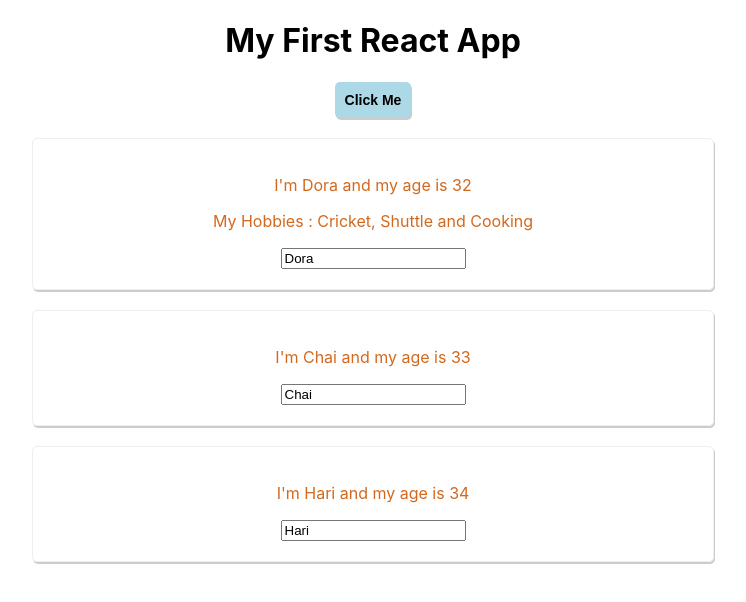
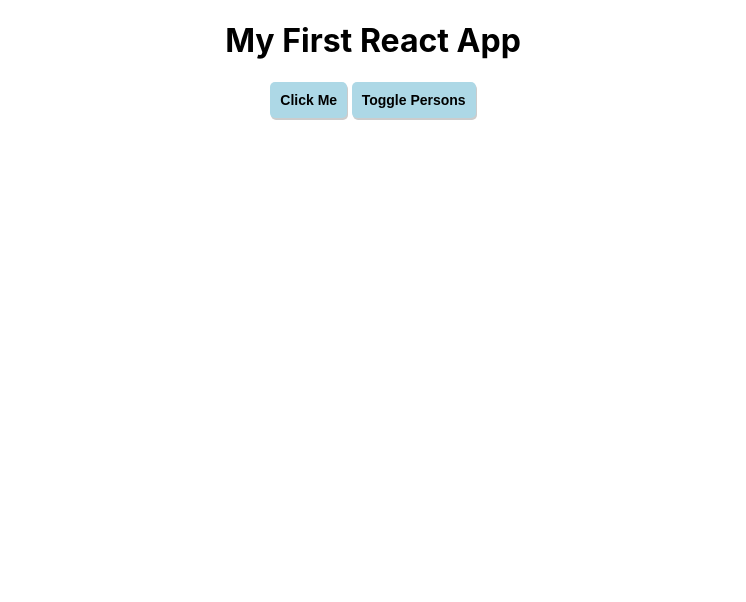
Before and after one commit to Dorababu/react-tutorial, a React (Create React App) app: page / in a window 1280 px wide. Shown: the top 602 px of the page, without its empty margins (267-1013 px from the left). Built offline with nearby package versions, Linux system fonts and the light colour scheme.

Commit message:
Displaying content conditionally

```diff
--- a/src/App.js
+++ b/src/App.js
@@ -4,20 +4,21 @@ import Person from './Person/Person'
 
 class App extends Component { // state-full component
   state = {
-    persons : [
-      {name: 'Dora', age: '32'},
-      {name: 'Chai', age: '33'},
-      {name: 'Hari', age: '34'}
-    ]
+    persons: [
+      { name: 'Dora', age: '32' },
+      { name: 'Chai', age: '33' },
+      { name: 'Hari', age: '34' }
+    ],
+    showPersons: false
   }
 
   changeStateHandler = (newName) => {
     console.log('I am clicked');
     this.setState({
-      persons : [
-        {name: newName, age: '32'},
-        {name: 'Chai', age: '33'},
-        {name: 'Hari', age: '33'}
+      persons: [
+        { name: newName, age: '32' },
+        { name: 'Chai', age: '33' },
+        { name: 'Hari', age: '33' }
       ]
     });
   }
@@ -25,18 +26,23 @@ class App extends Component { // state-full component
   changedStateHandler = (e) => {
     console.log('I am clicked');
     this.setState({
-      persons : [
-        {name: 'Dora Babu', age: '32'},
-        {name: e.target.value, age: '33'},
-        {name: 'Hari', age: '33'}
+      persons: [
+        { name: 'Dora Babu', age: '32' },
+        { name: e.target.value, age: '33' },
+        { name: 'Hari', age: '33' }
       ]
     });
+  }
+
+  personToggleHandler = () => {
+    const togglePersons = this.state.showPersons;
+    this.setState({showPersons: !togglePersons});
   }
 
   render() {
 
     const buttonStyle = {
-      backgroundColor : 'lightblue',
+      backgroundColor: 'lightblue',
       border: 'none',
       padding: '10px',
       borderRadius: '5px',
@@ -48,11 +54,17 @@ class App extends Component { // state-full component
 
     return (
       <div className="App">
-       <h1>My First React App</h1>
-       <button style={buttonStyle} onClick={this.changeStateHandler.bind(this, 'Chodisetti Dorababu')}>Click Me</button> {/* binding click using bind and inlie style*/}
-       <Person name={this.state.persons[0].name} age={this.state.persons[0].age}>My Hobbies : Cricket, Shuttle and Cooking</Person>
-       <Person name={this.state.persons[1].name} age={this.state.persons[1].age} clickMe={() => this.changeStateHandler('Dorababu')} changeMe={this.changedStateHandler} /> {/* binding click using arrow function*/}
-       <Person name={this.state.persons[2].name} age={this.state.persons[2].age} />
+        <h1>My First React App</h1>
+        <button style={buttonStyle} onClick={this.changeStateHandler.bind(this, 'Chodisetti Dorababu')}>Click Me</button> {/* binding click using bind and inlie style*/}
+        <button style={buttonStyle} onClick={this.personToggleHandler}>Toggle Persons</button>
+        {/* Conditional toggling */}
+        {this.state.showPersons ?
+          <div>
+            <Person name={this.state.persons[0].name} age={this.state.persons[0].age}>My Hobbies : Cricket, Shuttle and Cooking</Person>
+            <Person name={this.state.persons[1].name} age={this.state.persons[1].age} clickMe={() => this.changeStateHandler('Dorababu')} changeMe={this.changedStateHandler} /> {/* binding click using arrow function*/}
+            <Person name={this.state.persons[2].name} age={this.state.persons[2].age} />
+          </div> : null
+        }
       </div>
     );
   }
```
